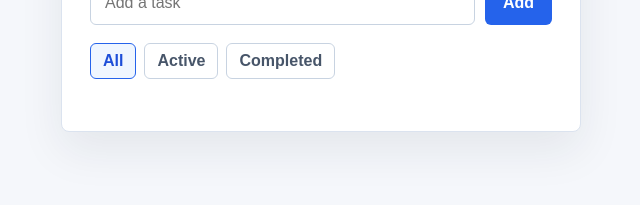
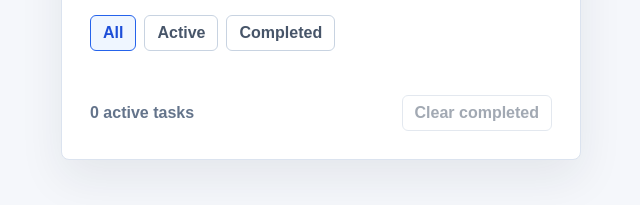
Before and after one commit to BUSISWABILIBILI/todo-list, a plain HTML site: page index.html in a window 1280 px wide. Shown: the part 413-618 px from the top of the page, without its empty margins (319-959 px from the left). Drawn offline with Linux system fonts and the light colour scheme.

Commit message:
Add task counter and clear completed action

```diff
--- a/index.html
+++ b/index.html
@@ -41,6 +41,13 @@
         </div>
 
         <ul class="todo-list" id="todo-list" aria-label="Todo list"></ul>
+
+        <footer class="todo-footer">
+          <p class="todo-count" id="todo-count">0 active tasks</p>
+          <button class="clear-button" id="clear-completed" type="button">
+            Clear completed
+          </button>
+        </footer>
       </section>
     </main>
 
--- a/script.js
+++ b/script.js
@@ -2,6 +2,8 @@ const todoForm = document.querySelector("#todo-form");
 const todoInput = document.querySelector("#todo-input");
 const todoList = document.querySelector("#todo-list");
 const todoFilters = document.querySelector("#todo-filters");
+const todoCount = document.querySelector("#todo-count");
+const clearCompletedButton = document.querySelector("#clear-completed");
 const storageKey = "todo-project-tasks";
 
 let todos = loadTodos();
@@ -43,12 +45,20 @@ todoFilters.addEventListener("click", (event) => {
   renderTodos();
 });
 
+clearCompletedButton.addEventListener("click", () => {
+  todos = todos.filter((todo) => !todo.completed);
+  saveTodos();
+  renderTodos();
+});
+
 function renderTodos() {
   todoList.innerHTML = "";
 
   getFilteredTodos().forEach((todo) => {
     todoList.append(createTodoItem(todo));
   });
+
+  updateTodoFooter();
 }
 
 function getFilteredTodos() {
@@ -122,3 +132,12 @@ function updateFilterButtons() {
     button.classList.toggle("is-active", button.dataset.filter === currentFilter);
   });
 }
+
+function updateTodoFooter() {
+  const activeCount = todos.filter((todo) => !todo.completed).length;
+  const completedCount = todos.length - activeCount;
+  const taskLabel = activeCount === 1 ? "task" : "tasks";
+
+  todoCount.textContent = `${activeCount} active ${taskLabel}`;
+  clearCompletedButton.disabled = completedCount === 0;
+}
--- a/styles.css
+++ b/styles.css
@@ -171,6 +171,40 @@ h1 {
   background: #ffe4e6;
 }
 
+.todo-footer {
+  display: flex;
+  align-items: center;
+  justify-content: space-between;
+  gap: 16px;
+  margin-top: 20px;
+  color: #64748b;
+}
+
+.todo-count {
+  margin: 0;
+  font-weight: 700;
+}
+
+.clear-button {
+  border: 1px solid #c8d3e1;
+  border-radius: 6px;
+  padding: 8px 12px;
+  background: #ffffff;
+  color: #475569;
+  font-weight: 700;
+  cursor: pointer;
+}
+
+.clear-button:hover:not(:disabled) {
+  border-color: #475569;
+  color: #1f2937;
+}
+
+.clear-button:disabled {
+  cursor: not-allowed;
+  opacity: 0.5;
+}
+
 @media (max-width: 420px) {
   .todo-panel {
     padding: 22px;
@@ -184,4 +218,9 @@ h1 {
     grid-template-columns: 1fr;
     align-items: stretch;
   }
+
+  .todo-footer {
+    align-items: stretch;
+    flex-direction: column;
+  }
 }
```
Also changed, not shown: README.md.
